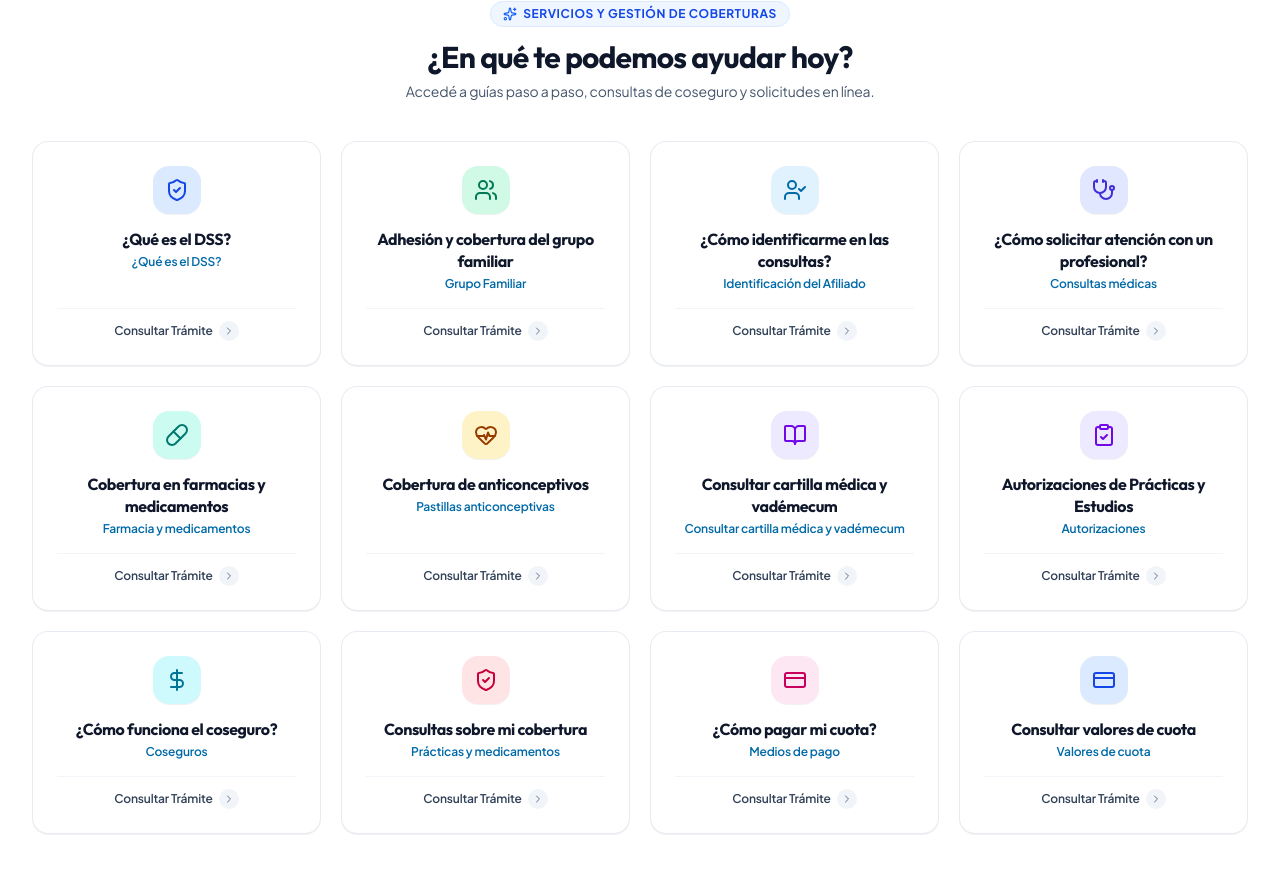
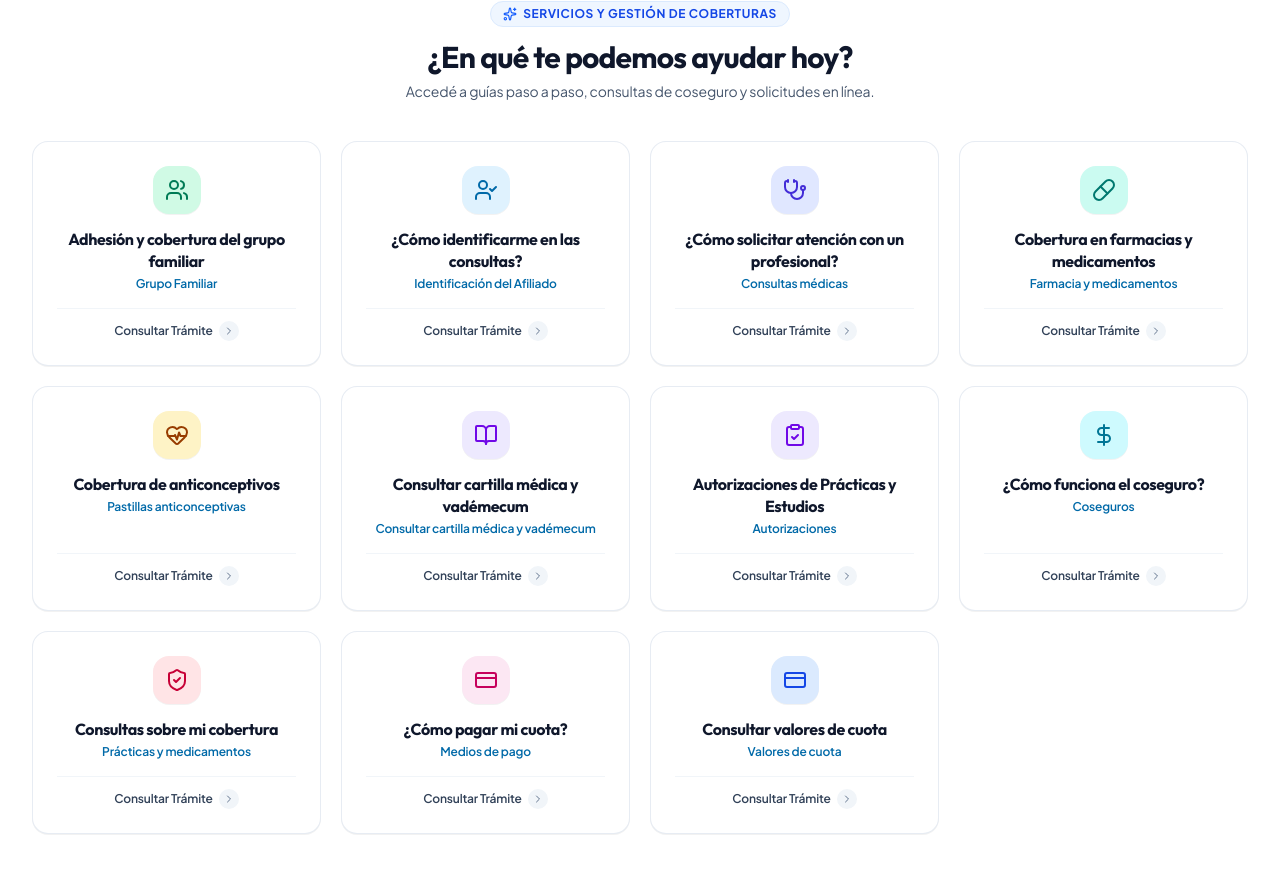
Before and after one commit to KarimServin/guia-interactiva-dss, a Next.js app: page / in a window 1280 px wide. Shown: the part 933-1813 px from the top of the page. Built offline with nearby package versions, Linux system fonts and the light colour scheme.

Commit message:
Remove que-es-dss card module from Home action grid

```diff
--- a/src/data/dssData.ts
+++ b/src/data/dssData.ts
@@ -31,30 +31,6 @@ export const INSTITUTIONAL_INFO = {
 };
 
 export const ACTION_MODULES: ActionModule[] = [
-  {
-    id: 'que-es-dss',
-    buttonNumber: 1,
-    title: '¿Qué es el DSS?',
-    verbTitle: '¿Qué es el DSS?',
-    shortDesc: 'El Departamento de Servicios Sociales (DSS) es el sistema solidario de cobertura médica de las Ciencias Económicas.',
-    iconName: 'ShieldCheck',
-    colorClass: {
-      bg: 'bg-white',
-      border: 'border-blue-100',
-      text: 'text-blue-900',
-      hover: 'hover:border-blue-500 hover:shadow-xl',
-      iconBg: 'bg-blue-600 text-white'
-    },
-    details: {
-      summary: 'El Departamento de Servicios Sociales (DSS) es el sistema solidario de cobertura médica creado y sostenido por los profesionales matriculados en el Consejo Profesional de Ciencias Económicas.\n\n• Alta automática con tu matrícula profesional (hasta 50 años)\n• Sin períodos de carencia ni preexistencias para el titular\n• Cobertura extensible a cónyuge e hijos',
-      highlightsTitle: 'Beneficios y Alcance:',
-      highlights: [
-        'Red Médica y Sanatorios:\nAcceso directo a prestadores de primer nivel, clínicas y sanatorios de la región sin trámites engorrosos.',
-        'Tranquilidad y Bienestar:\nCobertura pensada para protegerte en cada etapa de tu ejercicio profesional y la de tus seres queridos.\n\nOfrecemos plan Materno Infantil y coseguros respaldados'
-      ],
-      relatedFormIds: []
-    }
-  },
   {
     id: 'afiliacion',
     buttonNumber: 1,
--- a/src/types.ts
+++ b/src/types.ts
@@ -1,5 +1,4 @@
 export type ModuleCategory =
-  | 'que-es-dss'
   | 'afiliacion'
   | 'grupofamiliar'
   | 'identificacion'
```
